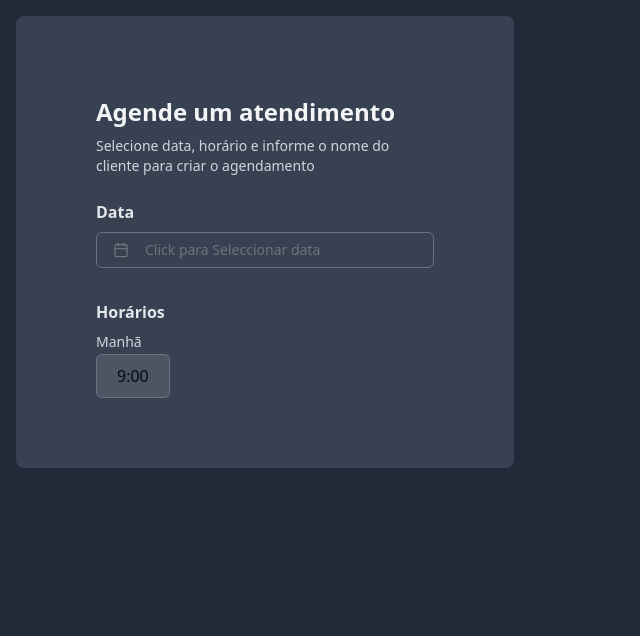
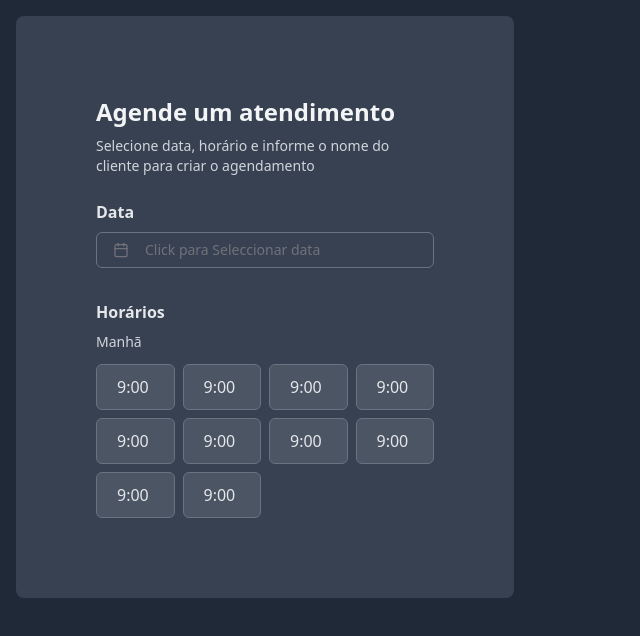
Before and after one commit to cesar7722a/Plataforma-de-agendamento, a React (Vite) app: page / in a window 1280 px wide. Shown: the top 636 px of the page, without its empty margins (0-640 px from the left). Built offline with nearby package versions, Linux system fonts and the light colour scheme.

Commit message:
feat:add new card time

```diff
--- a/src/App.tsx
+++ b/src/App.tsx
@@ -27,10 +27,18 @@ export function App() {
                 <h3 className="font-bold text-gray-200">Horários</h3>
                 <div className="space-y-3">
                   <h4 className="text-gray-300 text-sm ">Manhã</h4>
-                  <div>
-                    <span className="px-5 py-2.5 bg-gray-600 border border-gray-500 rounded-md hover:cursor-pointer  hover:bg-gray-500">
+                  <div className="grid grid-cols-4 gap-2">
+                    {Array.from({ length: 10 }).map((_, index) => (
+                      <span
+                        key={index}
+                        className="px-5 py-2.5 bg-gray-600 border text-gray-200 border-gray-500 rounded-md hover:cursor-pointer  hover:bg-gray-500"
+                      >
+                        9:00
+                      </span>
+                    ))}
+                    {/* <span className="px-5 py-2.5 bg-gray-600 border border-gray-500 rounded-md hover:cursor-pointer  hover:bg-gray-500">
                       9:00
-                    </span>
+                    </span> */}
                   </div>
                 </div>
               </span>
```
